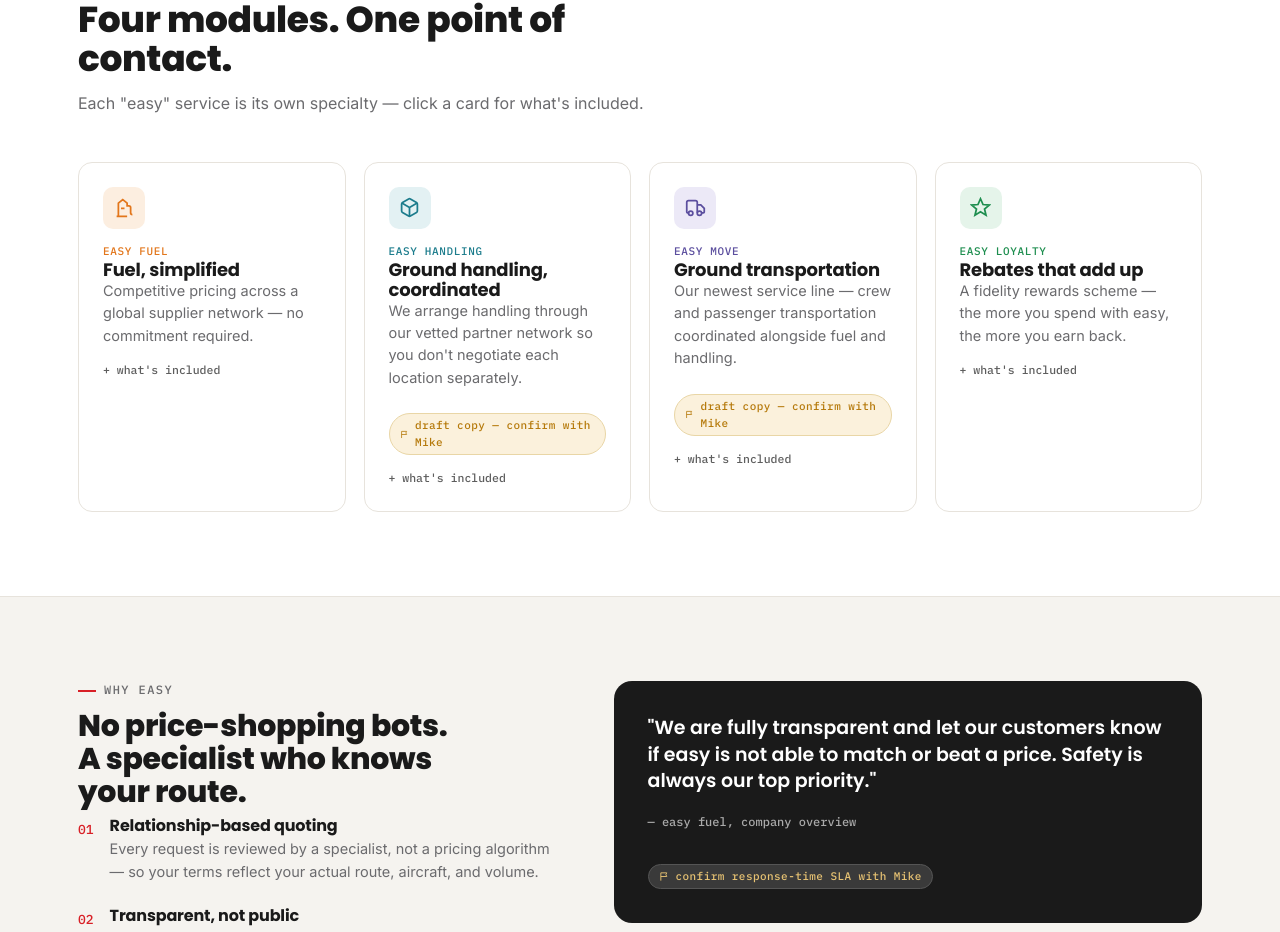
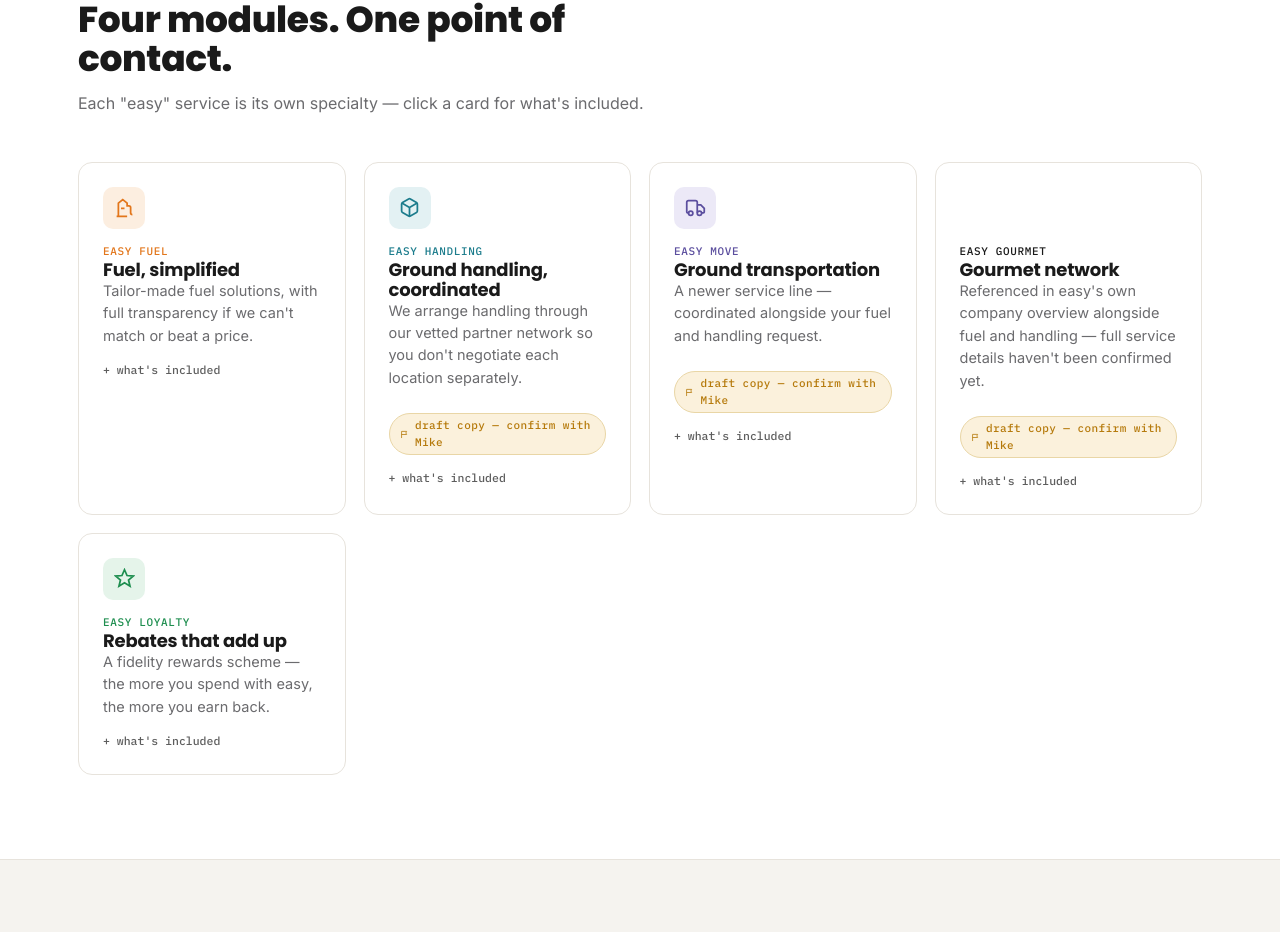
Before and after one commit to BrianL577/ProjectEasy, a Next.js app: page / in a window 1280 px wide. Shown: the part 1772-2704 px from the top of the page. Built offline with nearby package versions, Linux system fonts and the light colour scheme.

Commit message:
Update services.ts

```diff
--- a/data/services.ts
+++ b/data/services.ts
@@ -2,7 +2,7 @@
 //   columns -> slug (text, pk), tag (text), name (text), title (text),
 //              desc (text), bullets (text[]), status (text)
 
-export type ServiceTag = "fuel" | "handling" | "move" | "loyalty";
+export type ServiceTag = "fuel" | "handling" | "move" | "loyalty" | "gourmet";
 export type ServiceStatus = "confirmed" | "draft";
 
 export interface Service {
@@ -13,6 +13,9 @@ export interface Service {
   desc: string;
   bullets: string[];
   status: ServiceStatus;
+  /** Optional custom flag text. If omitted on a "draft" service, ServiceCard
+   * falls back to a generic "draft copy — confirm with Mike" badge. */
+  flagNote?: string;
 }
 
 export const services: Service[] = [
@@ -21,14 +24,14 @@ export const services: Service[] = [
     tag: "fuel",
     name: "EASY FUEL",
     title: "Fuel, simplified",
-    desc: "Competitive pricing across a global supplier network — no commitment required.",
+    desc: "Tailor-made fuel solutions, with full transparency if we can't match or beat a price.",
     bullets: [
       "Competitive fuel prices",
       "No commitment required",
       "Minimize taxes and fees, whenever possible",
       "Avoid surcharges and hidden fees",
-      "VAT exemptions and refunds (EU commercial)",
-      "24/7/365 coverage",
+      "VAT exemptions and VAT refunds (for commercial operators in the EU)",
+      "Safety is always our top priority",
     ],
     status: "confirmed",
   },
@@ -50,12 +53,23 @@ export const services: Service[] = [
     tag: "move",
     name: "EASY MOVE",
     title: "Ground transportation",
-    desc: "Our newest service line — crew and passenger transportation coordinated alongside fuel and handling.",
+    desc: "A newer service line — coordinated alongside your fuel and handling request.",
     bullets: [
       "Coordinated alongside your fuel & handling request",
-      "Details to be confirmed before public launch",
+      "Rolling out alongside updated request forms — details to be confirmed",
     ],
     status: "draft",
+    flagNote: "new service in development — confirm scope with Mike",
+  },
+  {
+    slug: "gourmet",
+    tag: "gourmet",
+    name: "EASY GOURMET",
+    title: "Gourmet network",
+    desc: "Referenced in easy's own company overview alongside fuel and handling — full service details haven't been confirmed yet.",
+    bullets: ["Full details pending — confirm scope with Mike before publishing"],
+    status: "draft",
+    flagNote: "name confirmed in company overview — details pending Mike",
   },
   {
     slug: "loyalty",
```
